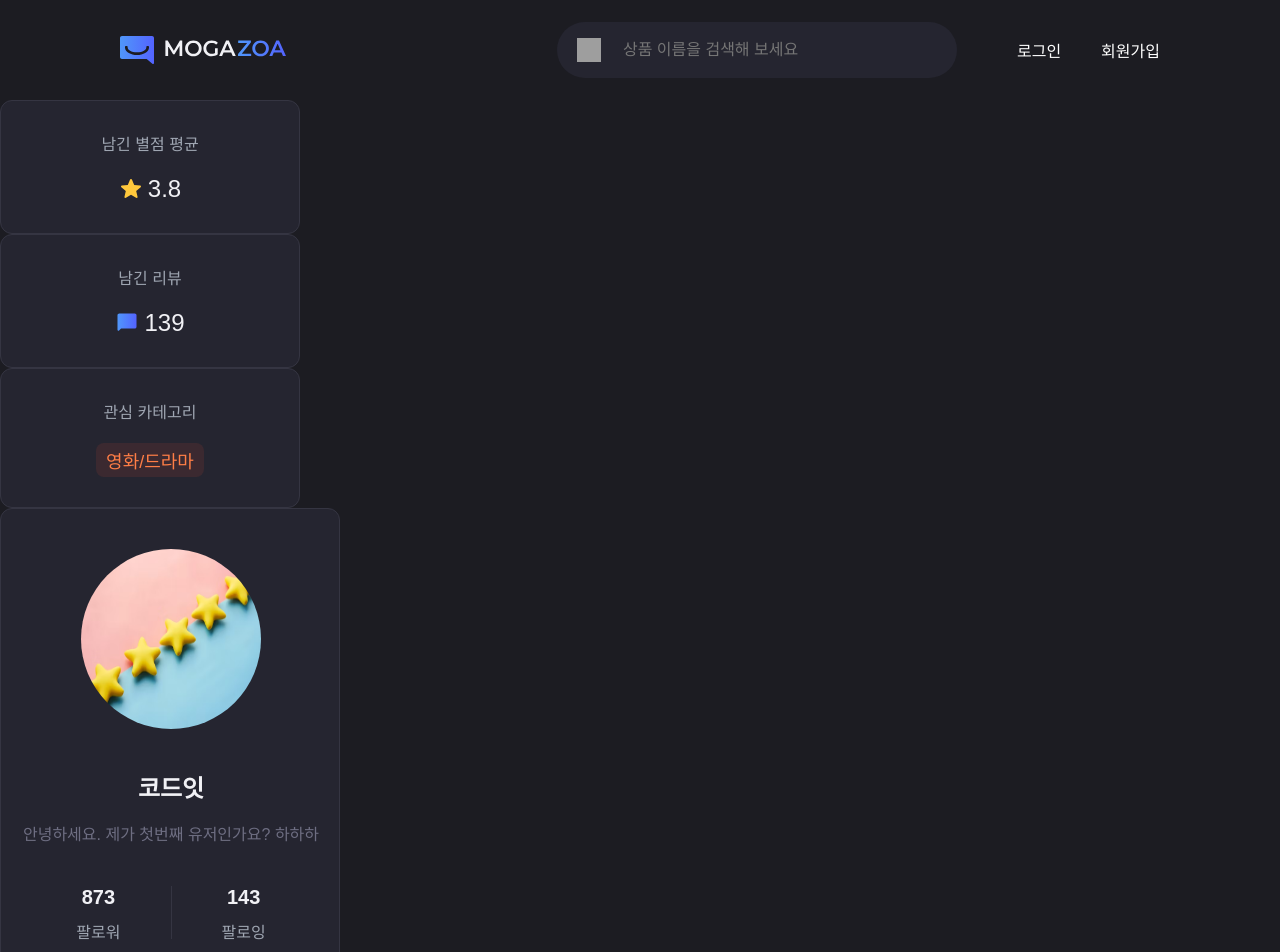
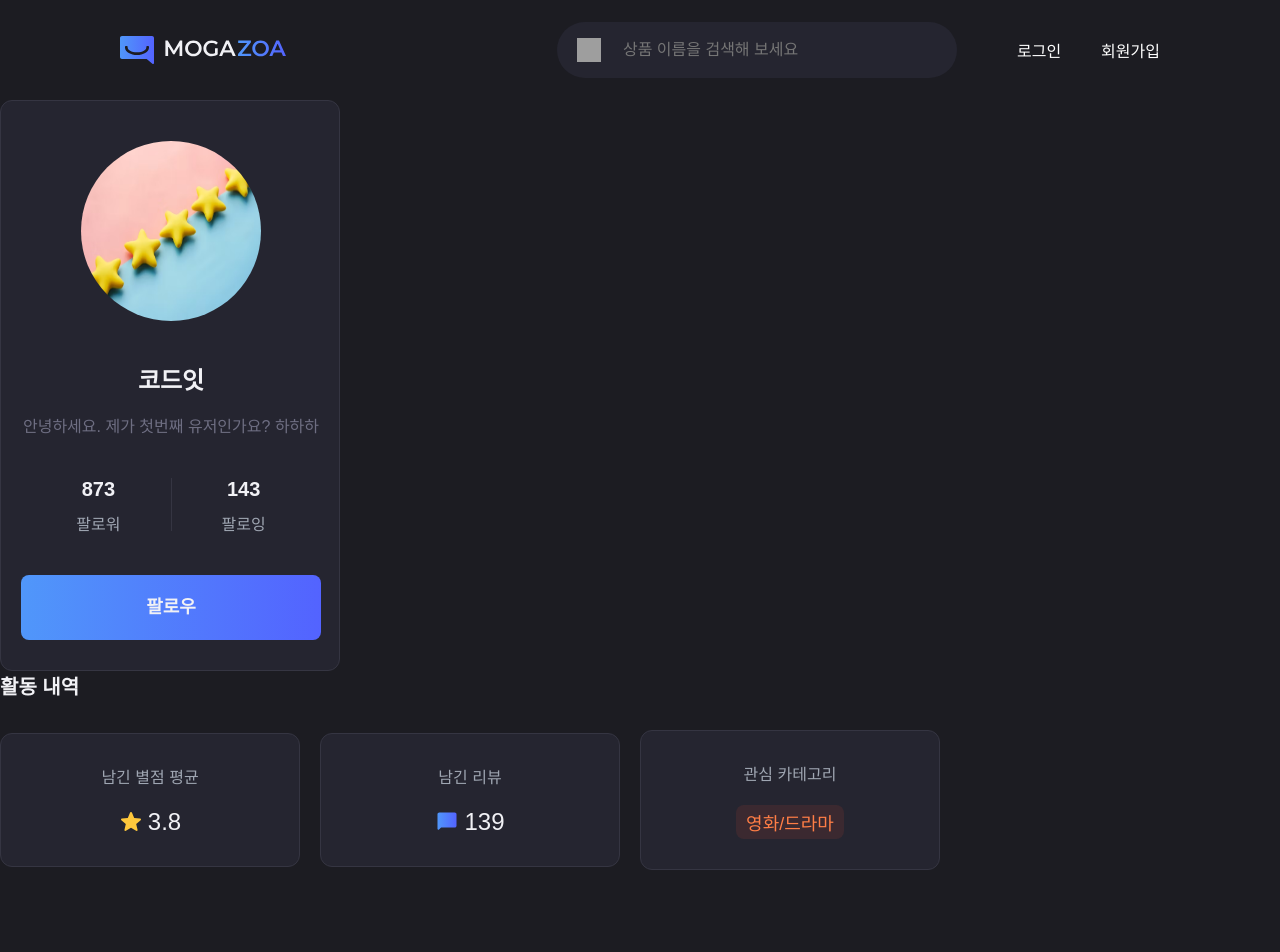
Before and after one commit to Codeit-FE3-Part4-team1-Final/Mogazoa, a Next.js app: page /profile/me in a window 1280 px wide. Shown: the top 952 px of the page. After the commit the page ends 870 px from the top, so only its background shows below. Built offline with nearby package versions, Linux system fonts and the light colour scheme; grey boxes are pictures that could not be loaded; a web font is replaced by a local one.

Commit message:
💄 Style: ActivityDetail 컴포넌트 구현

```diff
--- a/src/app/profile/me/page.tsx
+++ b/src/app/profile/me/page.tsx
@@ -1,4 +1,4 @@
-import ActivityCard from '@/components/Card/ActivityCard';
+import ActivityDetail from '@/components/ActivityDetail';
 import ProfileCard from '@/components/Card/ProfileCard';
 import { UserDetail } from '@/types/types';
 
@@ -25,13 +25,8 @@ const userDetail: UserDetail = {
 export default function page() {
   return (
     <main>
-      <ActivityCard category='star' rating={userDetail.averageRating} />
-      <ActivityCard category='review' rating={userDetail.reviewCount} />
-      <ActivityCard
-        category='interest'
-        productCategory={userDetail.mostFavoriteCategory?.name}
-      />
       <ProfileCard userDetail={userDetail} />
+      <ActivityDetail userDetail={userDetail} />
     </main>
   );
 }
--- /dev/null
+++ b/src/components/ActivityDetail/ActivityDetail.module.scss
@@ -0,0 +1,17 @@
+@import '/src/styles/main.scss';
+
+.wrapper {
+  @include column-flexbox($align: start);
+  gap: 30px;
+}
+
+.title {
+  color: $primary;
+  font-size: 20px;
+  font-weight: 600;
+}
+
+.card-box {
+  @include flexbox;
+  gap: 20px;
+}
--- /dev/null
+++ b/src/components/ActivityDetail/index.tsx
@@ -0,0 +1,26 @@
+import classNames from 'classnames/bind';
+import styles from './ActivityDetail.module.scss';
+import ActivityCard from '../Card/ActivityCard';
+import { UserDetail } from '@/types/types';
+
+const cx = classNames.bind(styles);
+
+interface Props {
+  userDetail: UserDetail;
+}
+
+export default function ActivityDetail({ userDetail }: Props) {
+  return (
+    <section className={cx('wrapper')}>
+      <span className={cx('title')}>활동 내역</span>
+      <div className={cx('card-box')}>
+        <ActivityCard category='star' rating={userDetail.averageRating} />
+        <ActivityCard category='review' rating={userDetail.reviewCount} />
+        <ActivityCard
+          category='interest'
+          productCategory={userDetail.mostFavoriteCategory?.name}
+        />
+      </div>
+    </section>
+  );
+}
```
